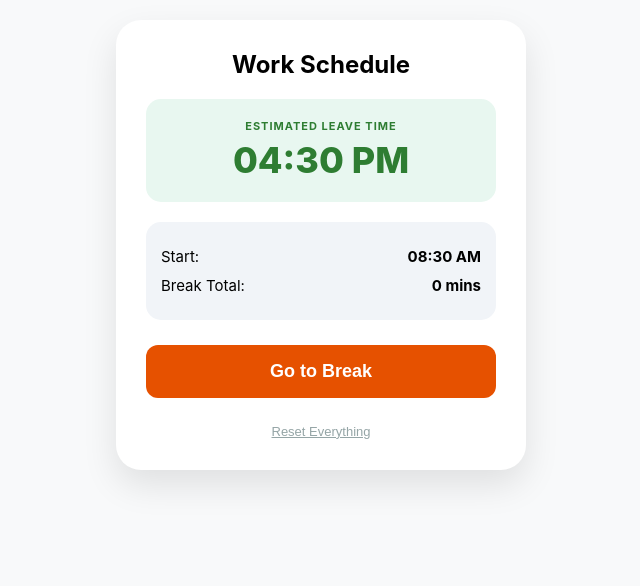
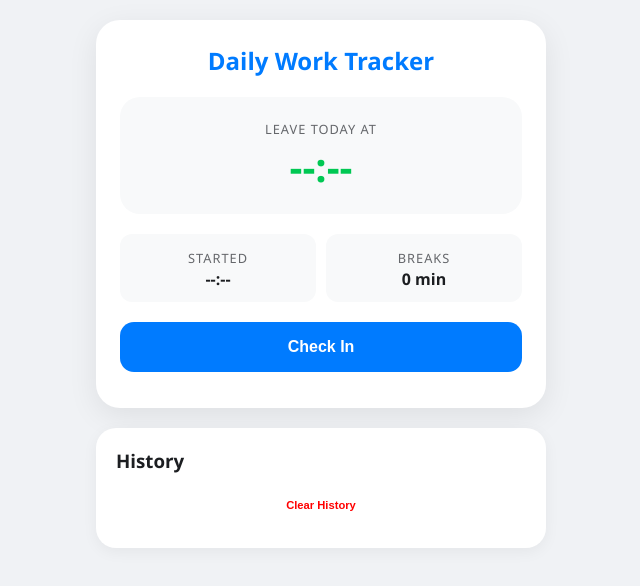
Before and after one commit to ikhalid92/work-timer, a plain HTML site: page index.html in a window 1280 px wide. Shown: the whole page, without its empty margins (319-959 px from the left). Drawn offline with Linux system fonts and the light colour scheme.

Commit message:
Update index.html

```diff
--- a/index.html
+++ b/index.html
@@ -2,38 +2,223 @@
 <html lang="en">
 <head>
     <meta charset="UTF-8">
-    <meta name="viewport" content="width=device-width, initial-scale=1.0, maximum-scale=1.0, user-scalable=no">
-    <title>My Work Timer</title>
+    <meta name="viewport" content="width=device-width, initial-scale=1.0">
+    <title>WorkFlow Tracker</title>
     <style>
-        :root { --primary: #e65100; --bg: #f8f9fa; --card: #ffffff; --text: #2c3e50; }
-        body { font-family: -apple-system, BlinkMacSystemFont, "Segoe UI", Roboto, Helvetica, Arial, sans-serif; background-color: var(--bg); display: flex; justify-content: center; padding: 20px; margin: 0; }
-        .card { background: var(--card); width: 100%; max-width: 350px; padding: 30px; border-radius: 25px; box-shadow: 0 15px 35px rgba(0,0,0,0.1); text-align: center; }
-        .leave-box { background-color: #e8f7f0; padding: 20px; border-radius: 15px; margin-bottom: 20px; }
-        .time-display { color: #2e7d32; font-size: 36px; font-weight: 800; margin-top: 5px; }
-        .stats { background-color: #f1f4f8; padding: 15px; border-radius: 15px; margin-bottom: 25px; }
-        .row { display: flex; justify-content: space-between; margin: 10px 0; font-size: 15px; }
-        .btn-main { background-color: var(--primary); color: white; border: none; width: 100%; padding: 16px; border-radius: 12px; font-weight: bold; font-size: 18px; cursor: pointer; transition: 0.3s; -webkit-tap-highlight-color: transparent; }
-        .btn-main.active { background-color: #2c3e50; }
-        .btn-reset { background: none; border: none; color: #95a5a6; margin-top: 25px; cursor: pointer; font-size: 13px; text-decoration: underline; }
+        :root {
+            --bg: #f0f2f5;
+            --card: #ffffff;
+            --text: #1c1e21;
+            --primary: #007bff;
+            --secondary: #65676b;
+            --accent: #00c853;
+            --break: #ff9800;
+        }
+
+        body {
+            font-family: 'Segoe UI', Roboto, Helvetica, Arial, sans-serif;
+            background-color: var(--bg);
+            color: var(--text);
+            margin: 0;
+            display: flex;
+            flex-direction: column;
+            align-items: center;
+            padding: 20px;
+        }
+
+        .container {
+            width: 100%;
+            max-width: 450px;
+        }
+
+        .main-card {
+            background: var(--card);
+            border-radius: 24px;
+            padding: 24px;
+            box-shadow: 0 8px 30px rgba(0,0,0,0.08);
+            margin-bottom: 20px;
+        }
+
+        .header { text-align: center; margin-bottom: 20px; }
+        .header h1 { font-size: 1.5rem; margin: 0; color: var(--primary); }
+
+        .time-display {
+            text-align: center;
+            padding: 20px;
+            background: #f8f9fa;
+            border-radius: 20px;
+            margin-bottom: 20px;
+        }
+
+        .label { font-size: 0.8rem; color: var(--secondary); text-transform: uppercase; letter-spacing: 1px; }
+        .exit-time { font-size: 2.5rem; font-weight: 800; color: var(--accent); display: block; }
+
+        .stats-grid { display: grid; grid-template-columns: 1fr 1fr; gap: 10px; margin-bottom: 20px; }
+        .stat-item { background: #f8f9fa; padding: 12px; border-radius: 12px; text-align: center; }
+        .stat-val { font-weight: 700; display: block; }
+
+        button {
+            width: 100%;
+            padding: 16px;
+            border: none;
+            border-radius: 14px;
+            font-size: 1rem;
+            font-weight: 600;
+            cursor: pointer;
+            transition: all 0.2s;
+            margin-bottom: 12px;
+        }
+
+        .btn-start { background: var(--primary); color: white; }
+        .btn-break { background: var(--break); color: white; }
+        .btn-finish { background: var(--text); color: white; }
+
+        .history-card {
+            background: var(--card);
+            border-radius: 20px;
+            padding: 20px;
+            box-shadow: 0 4px 15px rgba(0,0,0,0.05);
+        }
+
+        .history-item {
+            display: flex;
+            justify-content: space-between;
+            padding: 10px 0;
+            border-bottom: 1px solid #eee;
+            font-size: 0.9rem;
+        }
+
+        .hidden { display: none; }
     </style>
 </head>
 <body>
 
-    <div class="card">
-        <h2 style="margin-top:0;">Work Schedule</h2>
-        <div class="leave-box">
-            <div style="color:#2e7d32; font-size:11px; font-weight:bold; letter-spacing:1px;">ESTIMATED LEAVE TIME</div>
-            <div id="leaveTime" class="time-display">--:--</div>
+<div class="container">
+    <div class="main-card">
+        <div class="header">
+            <h1>Daily Work Tracker</h1>
         </div>
 
-        <div class="stats">
-            <div class="row"><span>Start:</span><span id="startDisplay" style="font-weight:bold;">08:30 AM</span></div>
-            <div class="row"><span>Break Total:</span><span id="breakDisplay" style="font-weight:bold;">0 mins</span></div>
+        <div class="time-display">
+            <span class="label">Leave Today At</span>
+            <span id="exitTime" class="exit-time">--:--</span>
         </div>
 
-        <button id="breakBtn" class="btn-main">Go to Break</button>
-        <button id="resetBtn" class="btn-reset">Reset Everything</button>
+        <div class="stats-grid">
+            <div class="stat-item">
+                <span class="label">Started</span>
+                <span id="startVal" class="stat-val">--:--</span>
+            </div>
+            <div class="stat-item">
+                <span class="label">Breaks</span>
+                <span id="breakVal" class="stat-val">0 min</span>
+            </div>
+        </div>
+
+        <button id="btnIn" class="btn-start" onclick="handleIn()">Check In</button>
+        <button id="btnOut" class="btn-break hidden" onclick="handleBreak()">Cafeteria / Break Out</button>
+        <button id="btnResume" class="btn-start hidden" onclick="handleResume()">Back to Work</button>
+        <button id="btnFinish" class="btn-finish hidden" onclick="handleFinish()">Finish & Save Day</button>
     </div>
+
+    <div class="history-card">
+        <h3 style="margin-top:0">History</h3>
+        <div id="historyList"></div>
+        <button onclick="clearHistory()" style="background:none; color:red; font-size:0.7rem; padding:5px;">Clear History</button>
+    </div>
+</div>
+
+<script>
+    let state = JSON.parse(localStorage.getItem('workAppState')) || {
+        start: null,
+        breaks: 0,
+        breakStart: null,
+        mode: 'OFF', // OFF, WORKING, BREAK
+        history: []
+    };
+
+    function updateUI() {
+        const { start, breaks, mode, history } = state;
+
+        // Update Stats
+        document.getElementById('startVal').innerText = start ? formatTime(new Date(start)) : '--:--';
+        document.getElementById('breakVal').innerText = breaks + ' min';
+
+        // Calculate Exit Time
+        if (start) {
+            const exit = new Date(new Date(start).getTime() + (8 * 60 * 60 * 1000) + (breaks * 60 * 1000));
+            document.getElementById('exitTime').innerText = formatTime(exit);
+        }
+
+        // Toggle Buttons
+        document.getElementById('btnIn').classList.toggle('hidden', mode !== 'OFF');
+        document.getElementById('btnOut').classList.toggle('hidden', mode !== 'WORKING');
+        document.getElementById('btnResume').classList.toggle('hidden', mode !== 'BREAK');
+        document.getElementById('btnFinish').classList.toggle('hidden', mode !== 'WORKING');
+
+        // Render History
+        const histList = document.getElementById('historyList');
+        histList.innerHTML = history.map(day => `
+            <div class="history-item">
+                <span><b>${day.date}</b></span>
+                <span>${day.start} - ${day.end} (${day.breaks}m break)</span>
+            </div>
+        `).reverse().join('');
+
+        localStorage.setItem('workAppState', JSON.stringify(state));
+    }
+
+    function handleIn() {
+        state.start = new Date();
+        state.mode = 'WORKING';
+        updateUI();
+    }
+
+    function handleBreak() {
+        state.breakStart = new Date();
+        state.mode = 'BREAK';
+        updateUI();
+    }
+
+    function handleResume() {
+        const diff = Math.round((new Date() - new Date(state.breakStart)) / 60000);
+        state.breaks += diff;
+        state.breakStart = null;
+        state.mode = 'WORKING';
+        updateUI();
+    }
+
+    function handleFinish() {
+        if (!confirm("Finish work for today?")) return;
+
+        const exit = document.getElementById('exitTime').innerText;
+        const today = new Date().toLocaleDateString();
+
+        state.history.push({
+            date: today,
+            start: formatTime(new Date(state.start)),
+            end: exit,
+            breaks: state.breaks
+        });
+
+        // Reset for next day
+        state.start = null;
+        state.breaks = 0;
+        state.mode = 'OFF';
+        updateUI();
+    }
+
+    function formatTime(date) {
+        return date.toLocaleTimeString([], { hour: '2-digit', minute: '2-digit' });
+    }
+
+    function clearHistory() { if(confirm("Clear history?")) { state.history = []; updateUI(); } }
+
+    updateUI();
+</script>
+
+</body>
+</html>
 
     <script>
         let breakMinutes = parseInt(localStorage.getItem('breakMins')) || 0;
```
